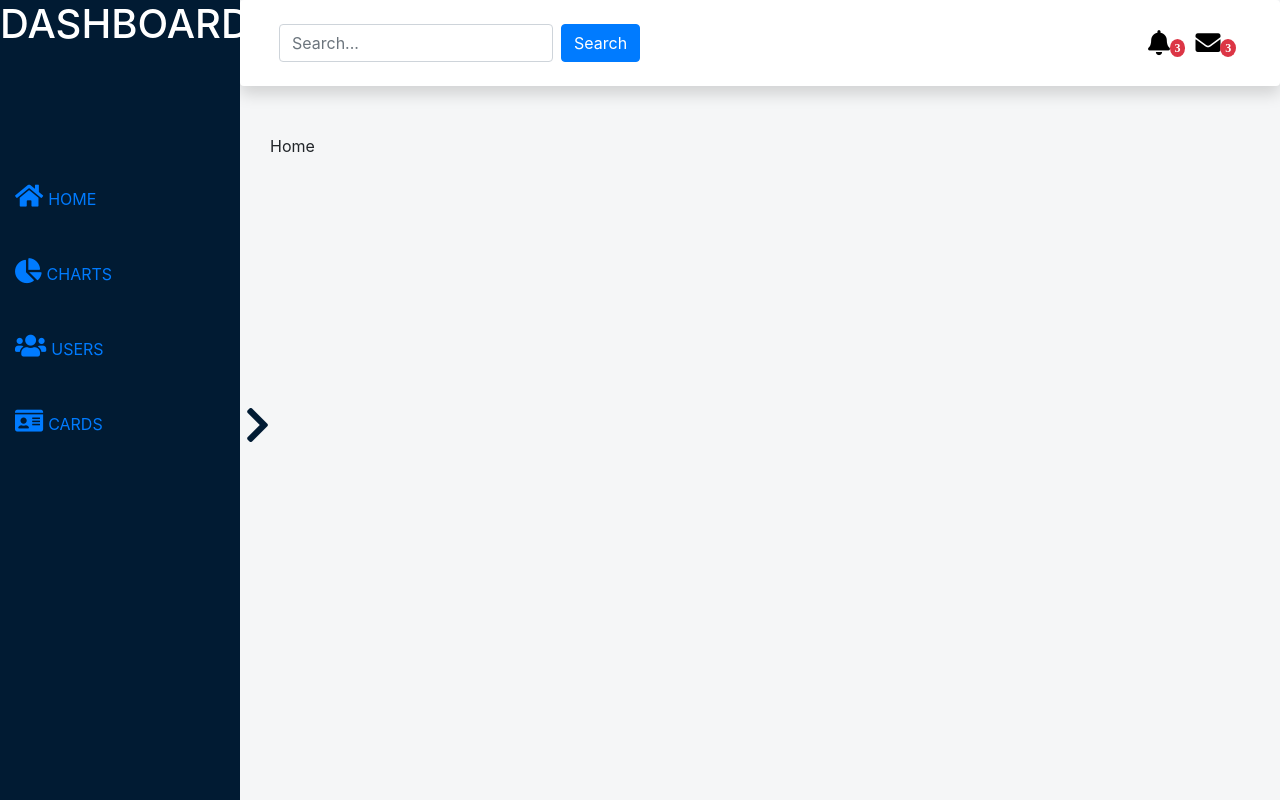
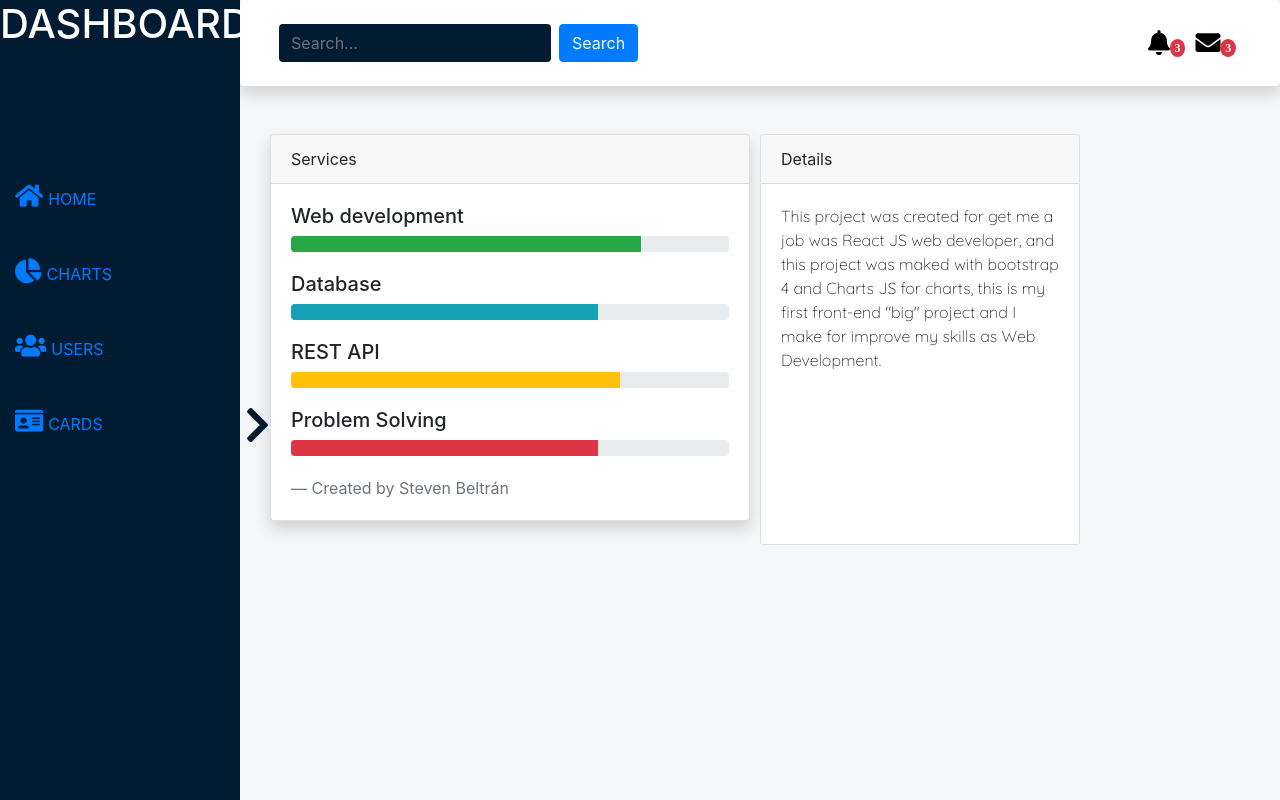
Before and after one commit to Stevenbdl/react-dashboard, a React (Create React App) app: page / in a window 1280 px wide. Built offline with nearby package versions, Linux system fonts and the light colour scheme.

Commit message:
working home page

```diff
--- a/public/index.html
+++ b/public/index.html
@@ -32,6 +32,10 @@
     rel="stylesheet"
     href="https://cdnjs.cloudflare.com/ajax/libs/animate.css/4.1.1/animate.min.css"
   />
+
+  <!-- google fonts -->
+  <link rel="preconnect" href="https://fonts.gstatic.com">
+<link href="https://fonts.googleapis.com/css2?family=Quicksand:wght@300&display=swap" rel="stylesheet">
   <title>Steven Dashboard</title>
 </head>
 
--- a/src/components/Home.js
+++ b/src/components/Home.js
@@ -1,10 +1,52 @@
 import React, { Component } from 'react'
 
+
+// css
+import './css/Home.css'
 export default class Home extends Component {
     render() {
         return (
-            <div className="container">
-                Home
+            <div className="home container">
+                <div className="d-flex justify-content-start flex-wrap">
+                    <div className="card services shadow mb-4">
+                        <div className="card-header">
+                            Services
+                    </div>
+                        <div className="card-body">
+                            <h5>Web development</h5>
+                            <div className="progress">
+                                <div className="progress-bar bg-success" role="progressbar" style={{ width: "80%" }} aria-valuenow="25" aria-valuemin="0" aria-valuemax="100"></div>
+                            </div>
+                            <h5>Database</h5>
+                            <div className="progress">
+                                <div className="progress-bar bg-info" role="progressbar" style={{ width: "70%" }} aria-valuenow="50" aria-valuemin="0" aria-valuemax="100"></div>
+                            </div>
+                            <h5>REST API</h5>
+                            <div className="progress">
+                                <div className="progress-bar bg-warning" role="progressbar" style={{ width: "75%" }} aria-valuenow="75" aria-valuemin="0" aria-valuemax="100"></div>
+                            </div>
+                            <h5>Problem Solving</h5>
+                            <div className="progress">
+                                <div className="progress-bar bg-danger" role="progressbar" style={{ width: "70%" }} aria-valuenow="100" aria-valuemin="0" aria-valuemax="100"></div>
+                            </div>
+                            <blockquote className="blockquote mb-0">
+                                <footer className="blockquote-footer">Created by Steven Beltrán</footer>
+                            </blockquote>
+                        </div>
+                    </div>
+
+                    <div className="card details">
+                        <div className="card-header">
+                            Details
+                        </div>
+                        <div className="card-body">
+                            This project was created for get me a job was React JS web developer,
+                            and this project was maked with bootstrap 4 and Charts JS for charts,
+                            this is my first front-end "big" project and I make for improve my skills
+                            as Web Development.
+                        </div>
+                    </div>
+                </div>
             </div>
         )
     }
--- a/src/components/Navbar.js
+++ b/src/components/Navbar.js
@@ -13,7 +13,9 @@ export default class Navbar extends Component {
             <nav id="navbar" className="navbar shadow mb-5 bg-white rounded navbar-light bg-light p-4">
                 <div className="container">
                     <form className="form-inline">
-                        <input className="form-control mr-sm-2" type="search" placeholder="Search..." aria-label="Search" />
+                        <input className="form-control mr-sm-2"
+                        type="search" placeholder="Search..."
+                        aria-label="Search" style={{border:'none', background:'#011b33',color:'white'}}/>
                         <button className="btn btn-primary my-sm-0" type="button">Search</button>
                     </form>
                     <div className="notifications">
--- a/src/components/Notifications.js
+++ b/src/components/Notifications.js
@@ -5,25 +5,44 @@ import React, { Component } from 'react'
 import './css/Notifications.css'
 
 export default class Notifications extends Component {
+    state = {
+        closePanel: null
+    }
     togglePanel = (e) => {
         let panel = document.getElementById('panel-notifi');
         if (panel.style.display === 'none' || panel.style.display === '') {
             panel.classList.remove('animate__bounceOut');//remove fadeOut animation
             panel.classList.add('animate__bounceIn');
             panel.style.display = 'block';
+            this.setState({ closePanel : true });
         } else {
             panel.classList.remove('animate__bounceIn');//remove fadeIn animation
             panel.classList.add('animate__bounceOut');
             setTimeout(() => {
                 panel.style.display = 'none';
             }, 1000);
+            //this.setState({ closePanel : false });
+            //this.setState({ clickOutSide : false });
         }
     }
-
+    clickOutSideButton = (e) => {
+        /*let panel = document.getElementById('panel-notifi');
+        //console.log(this.state.closePanel);
+        if(this.state.closePanel===true) {
+            panel.classList.remove('animate__bounceIn');//remove fadeIn animation
+            panel.classList.add('animate__bounceOut');
+            setTimeout(() => {
+                panel.style.display = 'none';
+            }, 2000);
+        }*/
+    }
+    componentDidMount() {
+        window.addEventListener('click', this.clickOutSideButton);
+    }
     render() {
         return (
             <div className="">
-                <button type="button" onClick={this.togglePanel}>
+                <button id="notifiToggle" type="button" onClick={this.togglePanel}>
                     <i className="fas fa-bell"><span className="badge badge-danger">3</span></i>
                 </button>
                 <ul id="panel-notifi" className="panel-notifications animate__animated">
--- /dev/null
+++ b/src/components/css/Home.css
@@ -0,0 +1,15 @@
+.home .services .progress {
+    margin-bottom: 20px;
+}
+
+.home .services{
+    width: 30rem;
+}
+
+.details {
+    width: 20rem;
+    margin-left: 10px;
+}
+.home .details .card-body {
+    font-family: 'Quicksand', sans-serif;
+}
```
Also changed, not shown: 1 other file (tests, documents, lock files or other folders).
